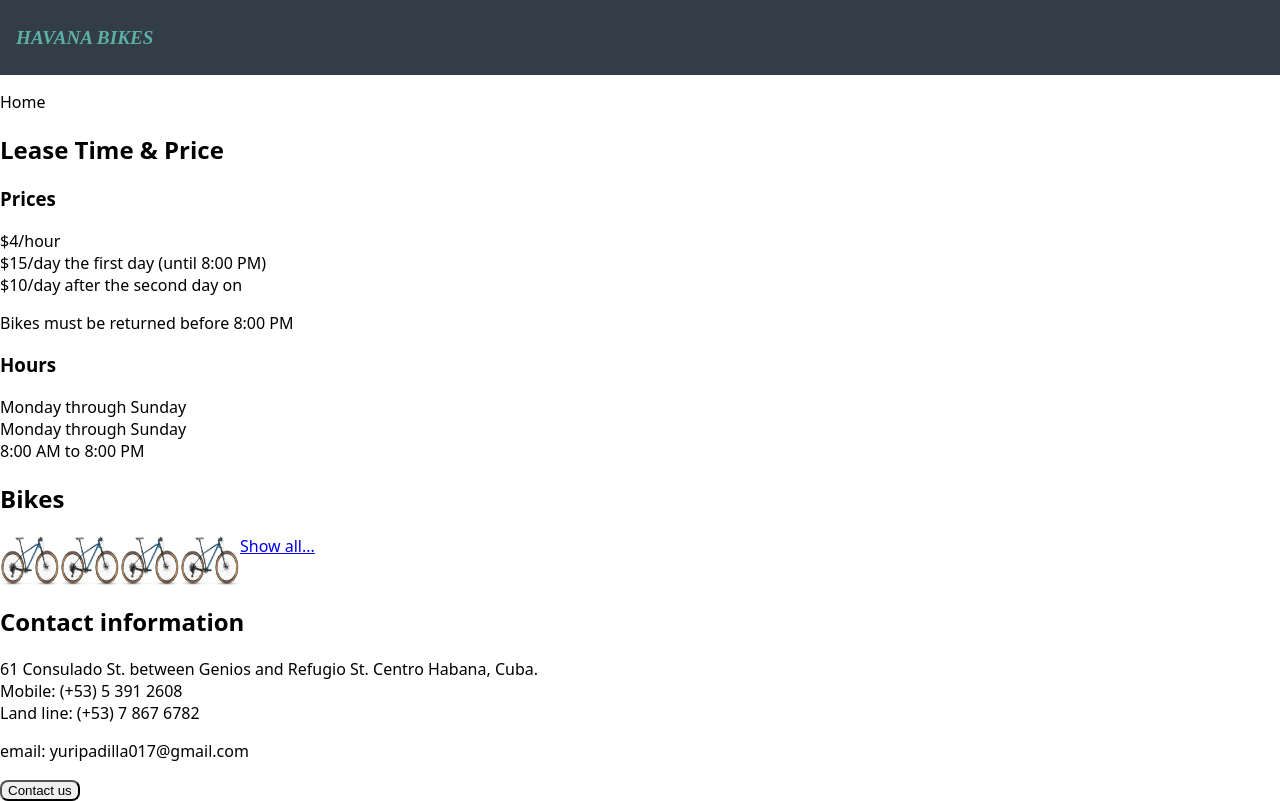
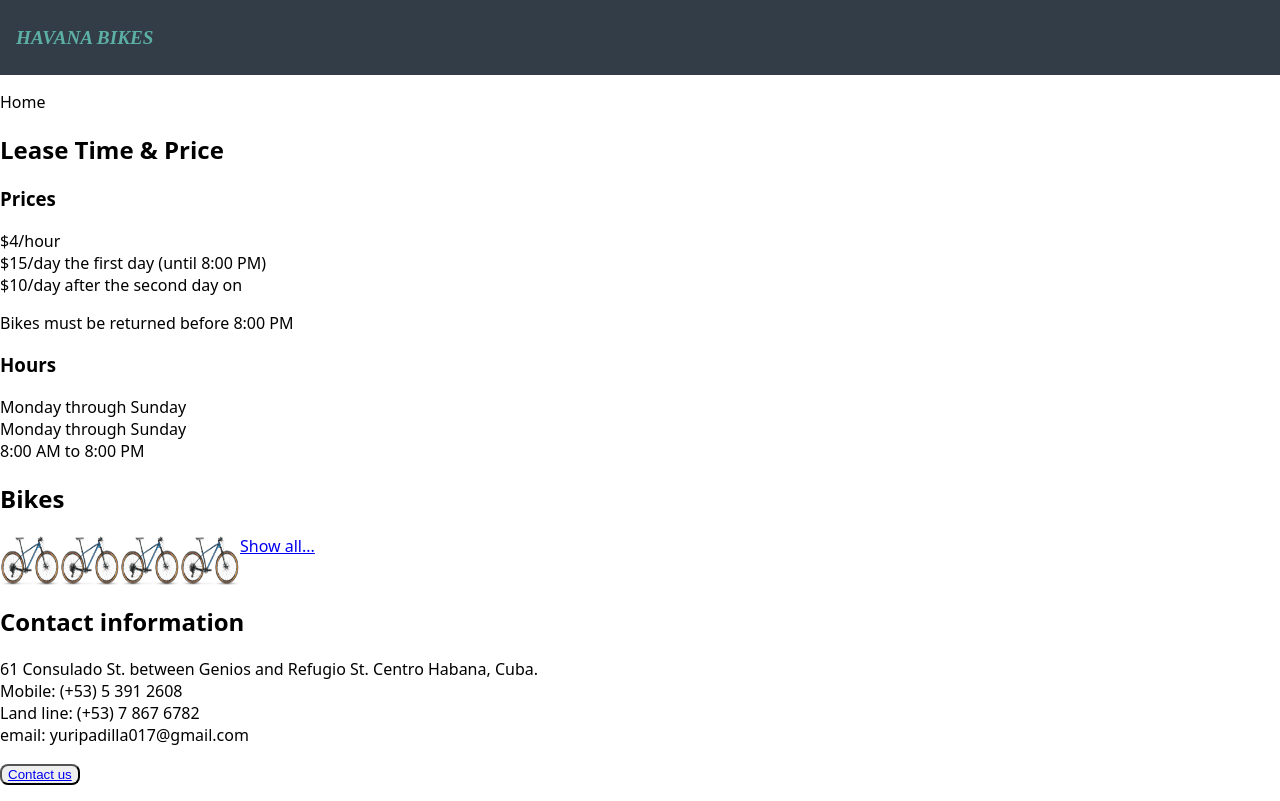
Before and after one commit to YuriPadilla/capstone-project-havana-bikes, a Next.js app: page / in a window 1280 px wide. Built offline with nearby package versions, Linux system fonts and the light colour scheme.

Commit message:
update toast styled.js

```diff
--- a/components/ContactInfo/index.js
+++ b/components/ContactInfo/index.js
@@ -1,26 +1,25 @@
-import { useRouter } from "next/router";
+//import { useRouter } from "next/router";
 import { StyledButton } from "../Button/Button.styled";
+import Link from "next/link";
 
 export default function ContactInfo() {
-  const router = useRouter();
-
   return (
     <>
       <h2>Contact information</h2>
       <section>
-        <div>
-          <article>
+        <article>
+          <p>
             61 Consulado St. between Genios and Refugio St. Centro Habana, Cuba.
-          </article>
-          <article>Mobile: (+53) 5 391 2608</article>
-          <article>Land line: (+53) 7 867 6782</article>
-          <p>email: yuripadilla017@gmail.com</p>
-        </div>
-        <StyledButton
-          type="button"
-          onClick={() => router.push("/ContactUsPage")}
-        >
-          Contact us
+            <br />
+            Mobile: (+53) 5 391 2608
+            <br />
+            Land line: (+53) 7 867 6782
+            <br />
+            email: yuripadilla017@gmail.com
+          </p>
+        </article>
+        <StyledButton type="button">
+          <Link href="/ContactUsPage">Contact us</Link>
         </StyledButton>
       </section>
     </>
--- a/components/ToastNotification/index.js
+++ b/components/ToastNotification/index.js
@@ -1,5 +1,5 @@
+import { StyledToast } from "./ToastNotification.styled";
+
 export default function ToastNotification({ toastAction }) {
-  return (
-    <button className={`toast ${toastAction}`}>Your message was sent</button>
-  );
+  return <StyledToast action={toastAction}>Your message was sent</StyledToast>;
 }
--- a/pages/ContactUsPage/index.js
+++ b/pages/ContactUsPage/index.js
@@ -14,8 +14,6 @@ export default function ContactUsPage() {
     event.preventDefault();
     const formData = new FormData(event.target);
     const data = Object.fromEntries(formData);
-
-    console.log(data);
 
     event.target.reset();
     event.target.elements.name.focus();
--- a/pages/_app.js
+++ b/pages/_app.js
@@ -1,6 +1,5 @@
 import GlobalStyle from "@/styles";
 import Head from "next/head";
-import "../styles/styles.css";
 
 export default function App({ Component, pageProps }) {
   return (
@@ -8,6 +7,7 @@ export default function App({ Component, pageProps }) {
       <GlobalStyle />
       <Head>
         <title>Capstone Project</title>
+        <meta name="viewport" content="width=device-width, initial-scale=1.0" />
       </Head>
       <Component {...pageProps} />
     </>
--- a/styles/styles.css
+++ /dev/null
@@ -1,24 +0,0 @@
-.toast {
-  position: absolute;
-  top: 80px;
-  right: 25px;
-  padding: 1rem 2rem;
-  border: none;
-  font-size: 0.8rem;
-  background: rgb(81, 229, 106);
-  color: rgb(0 0 0 / 0.8);
-  border-radius: 15px;
-  box-shadow: rgba(0, 0, 0, 0.12) 3px 5px 5px, rgba(0, 0, 0, 0.24) 0px 1px 2px;
-  transform: translateX(150%);
-  overflow: hidden;
-}
-
-.toast.enter {
-  transform: translateX(0);
-  transition: transform 1s cubic-bezier(0, 0.79, 1, 1.02);
-}
-
-.toast.exit {
-  transform: translateX(150%);
-  transition: transform 1s cubic-bezier(0, -0.03, 1, 0.41);
-}
```
Also changed, not shown: components/ContactUsForm/index.js (+11 -19 lines), components/ToastNotification/ToastNotification.styled.js (+30 -5 lines).
